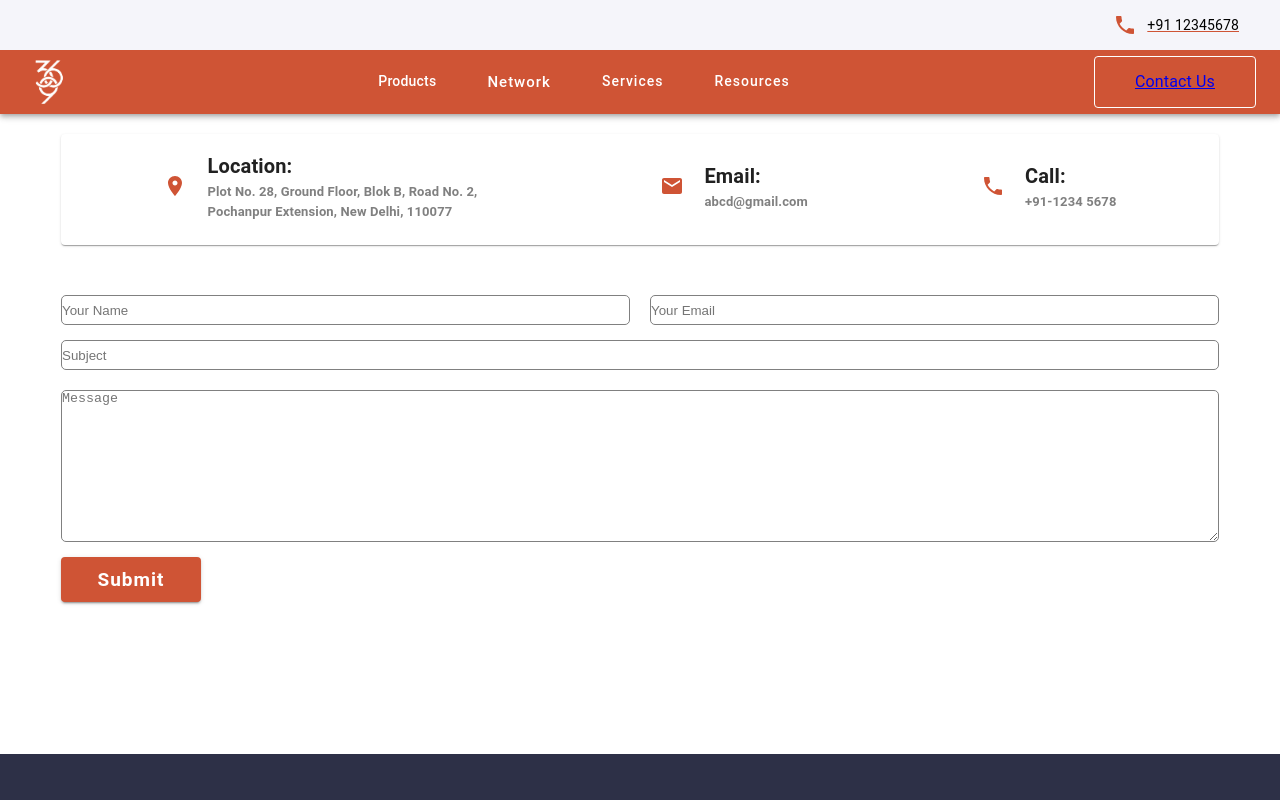
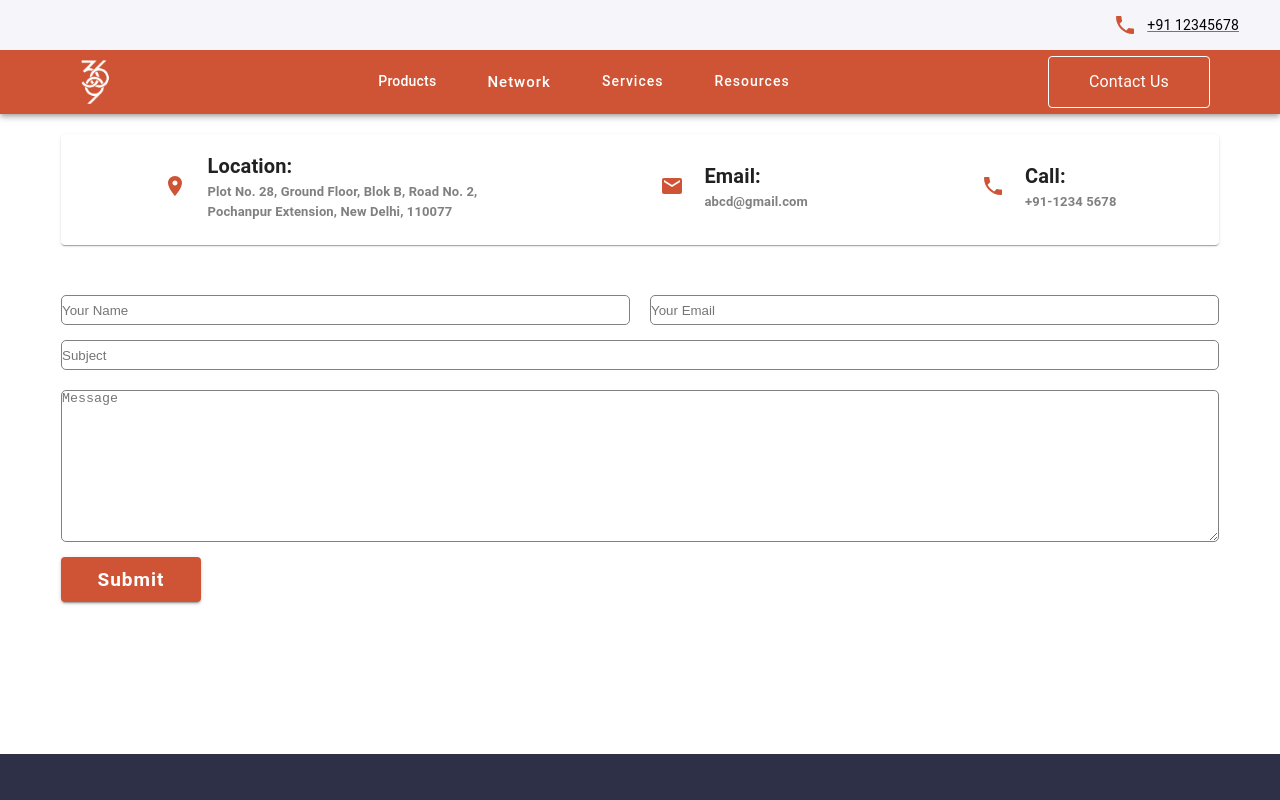
Before and after one commit to adityamanas/logistics-web, a Next.js app: page /contact-us in a window 1280 px wide. Shown: the top 800 px of the page. Built offline with nearby package versions, Linux system fonts and the light colour scheme; grey boxes are pictures that could not be loaded.

Commit message:
header-update

```diff
--- a/app/components/Header.tsx
+++ b/app/components/Header.tsx
@@ -1,194 +1,3 @@
-// "use client";
-// import React, { useState } from "react";
-// import {
-//   AppBar,
-//   Toolbar,
-//   Typography,
-//   Button,
-//   IconButton,
-//   Grid,
-// } from "@material-ui/core";
-// import { makeStyles } from "@material-ui/core/styles";
-// import { DragHandleRounded, LocalPhone } from "@mui/icons-material";
-// import logo from "../../public/images/logo.png";
-// import Image from "next/image";
-// import Container from "./Container/Container";
-
-// interface HeaderProps {
-//   onContactUsClick: () => void;
-// }
-
-// const useStyles = makeStyles({
-//   headercontact: {
-//     color: "#cf5435",
-//     fontSize: "14px",
-//     fontWeight: 600,
-//     display: "flex",
-//     alignItems: "center",
-//     justifyContent: "flex-end",
-//     marginLeft: "76%",
-//     gap: "10px",
-//     height: "50px",
-//   },
-//   number: {
-//     color: "black",
-//     fontSize: "14px",
-//   },
-//   navbar: {
-//     background: "#cf5435",
-//     display: "none",
-//     justifyContent: "space-around",
-//     gap: "40px",
-//     "@media (max-width: 768px)": {
-//       display: "flex",
-//     },
-//   },
-//   desktopNavbar: {
-//     background: "#cf5435",
-//     display: "flex",
-//     justifyContent: "space-between",
-//     alignItems: "center",
-//     "@media (max-width: 768px)": {
-//       display: "none",
-//     },
-//   },
-//   getStartedButton: {
-//     color: "white",
-//     padding: "13px 40px",
-//     border: "1px solid white",
-//     fontWeight: "bold",
-//     fontSize: "19px",
-//     textTransform: "capitalize",
-//     letterSpacing: "1px",
-//     "&:hover": {
-//       backgroundColor: "white",
-//       color: "#ED3232",
-//     },
-//     "@media (max-width:768px)": {
-//       margin: " 0px 12px",
-//       marginBottom: "12px",
-//     },
-//   },
-//   logo: {
-//     width: "50px",
-//     height: "50px",
-//   },
-//   menuListItem: {
-//     "@media (max-width:768px)": {
-//       flexDirection: "column!important",
-//       paddingTop: "12px",
-//       "& h6": {
-//         paddingLeft: "12px",
-//         "&:hover": {
-//           backgroundColor: "white",
-//           color: "#ED3232",
-//         },
-//       },
-//     },
-//   },
-// });
-
-// const Header: React.FC<HeaderProps> = ({ onContactUsClick }) => {
-//   const classes = useStyles();
-//   const [isMobileMenuOpen, setIsMobileMenuOpen] = useState(false);
-
-//   const toggleMobileMenu = () => {
-//     setIsMobileMenuOpen(!isMobileMenuOpen);
-//   };
-
-//   return (
-//     <AppBar position="static" style={{ background: "#F5F5FA" }}>
-//       <Container>
-//         <a href="tel:+9112345678" className={classes.headercontact}>
-//           <LocalPhone />
-//           <Typography className={classes.number} style={{ color: "black" }}>
-//             +91 12345678
-//           </Typography>
-//         </a>
-//       </Container>
-
-//       {/* Desktop Header */}
-//       <Toolbar className={classes.desktopNavbar}>
-//         <Image alt="logo" src={logo} className={classes.logo} />
-//         <div style={{ display: "flex", gap: "51px" }}>
-//           <Typography
-//             variant="h6"
-//             style={{
-//               color: "white",
-//               fontSize: "14px",
-//               letterSpacing: "0.2px",
-//             }}
-//           >
-//             Products
-//           </Typography>
-//           <Typography
-//             variant="h6"
-//             style={{
-//               color: "white",
-//               fontSize: "15px",
-//               letterSpacing: "1px",
-//             }}
-//           >
-//             Network
-//           </Typography>
-//           <Typography
-//             variant="h6"
-//             style={{
-//               color: "white",
-//               fontSize: "14px",
-//               letterSpacing: "1px",
-//             }}
-//           >
-//             Services
-//           </Typography>
-//           <Typography
-//             variant="h6"
-//             style={{
-//               color: "white",
-//               fontSize: "14px",
-//               letterSpacing: "1px",
-//             }}
-//           >
-//             Resources
-//           </Typography>
-//         </div>
-//         <Button
-//           variant="outlined"
-//           className={classes.getStartedButton}
-//           onClick={onContactUsClick}
-//         >
-//           Contact Us
-//         </Button>
-//       </Toolbar>
-
-//       {/* Mobile Header */}
-//       <Toolbar className={classes.navbar}>
-//         <Image alt="logo" src={logo} className={classes.logo} />
-//         <IconButton color="inherit" onClick={toggleMobileMenu}>
-//           <DragHandleRounded />
-//         </IconButton>
-
-//         {/* <LocalPhone /> */}
-//       </Toolbar>
-
-//       {/* Mobile Menu */}
-//       {isMobileMenuOpen && (
-//         <div className={`${classes.navbar} ${classes.menuListItem}`}>
-//           <Typography variant="h6">Products</Typography>
-//           <Typography variant="h6">Network</Typography>
-//           <Typography variant="h6">Services</Typography>
-//           <Typography variant="h6">Resources</Typography>
-//           {/* Add other menu items as needed */}
-//           <Button variant="outlined" className={classes.getStartedButton}>
-//             Contact Us
-//           </Button>
-//         </div>
-//       )}
-//     </AppBar>
-//   );
-// };
-
-// export default Header;
 "use client";
 import React, { useState } from "react";
 import Link from "next/link";
@@ -225,6 +34,14 @@ const useStyles = makeStyles({
   number: {
     color: "black",
     fontSize: "14px",
+    "@media (max-width: 768px)": {
+      fontSize: "7px",
+    },
+  },
+  phoneIcon: {
+    "@media (max-width: 768px)": {
+      fontSize: "smaller",
+    },
   },
   navbar: {
     background: "#cf5435",
@@ -233,9 +50,11 @@ const useStyles = makeStyles({
     gap: "40px",
     "@media (max-width: 768px)": {
       display: "flex",
+      justifyContent: "space-between",
     },
   },
   desktopNavbar: {
+    padding: "0 70px",
     background: "#cf5435",
     display: "flex",
     justifyContent: "space-between",
@@ -292,7 +111,7 @@ const Header: React.FC<HeaderProps> = () => {
     <AppBar position="static" style={{ background: "#F5F5FA" }}>
       <Container>
         <a href="tel:+9112345678" className={classes.headercontact}>
-          <LocalPhone />
+          <LocalPhone className={classes.phoneIcon} />
           <Typography className={classes.number} style={{ color: "black" }}>
             +91 12345678
           </Typography>
@@ -345,8 +164,11 @@ const Header: React.FC<HeaderProps> = () => {
           </Typography>
         </div>
         <Button variant="outlined" className={classes.getStartedButton}>
-          <Link href="/contactusform">
-            <Typography style={{ color: "inherit" }}>Contact Us</Typography>
+          <Link
+            href="/contact-us"
+            style={{ textDecoration: "none", color: "inherit" }}
+          >
+            <Typography>Contact Us</Typography>
           </Link>
         </Button>{" "}
       </Toolbar>
@@ -370,8 +192,11 @@ const Header: React.FC<HeaderProps> = () => {
           <Typography variant="h6">Resources</Typography>
           {/* Add other menu items as needed */}
           <Button variant="outlined" className={classes.getStartedButton}>
-            <Link href="/contactusform">
-              <Typography style={{ color: "inherit" }}>Contact Us</Typography>
+            <Link
+              href="/contact-us"
+              style={{ textDecoration: "none", color: "inherit" }}
+            >
+              <Typography>Contact Us</Typography>
             </Link>
           </Button>{" "}
         </div>
```
